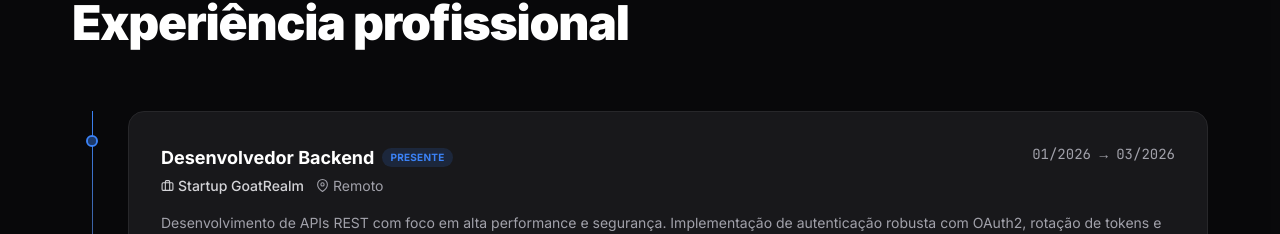
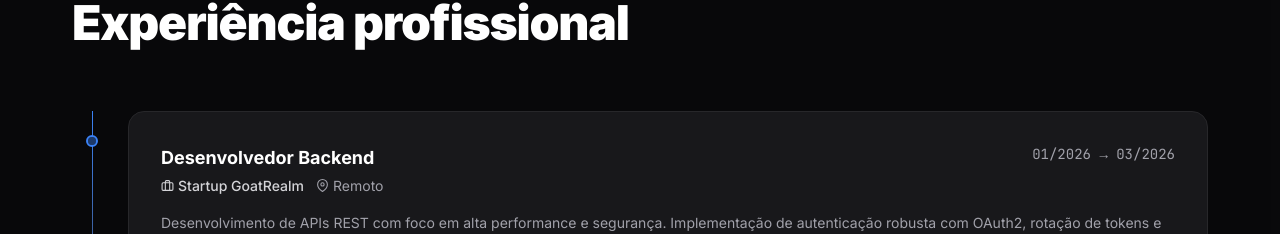
Before and after one commit to cardosoGu/Portfolio-CardosoBackEnd, a Next.js app: page / in a window 1280 px wide. Shown: the part 3578-3812 px from the top of the page. Built offline with nearby package versions, Linux system fonts and the light colour scheme.

Commit message:
Update experience

```diff
--- a/src/components/Experience.tsx
+++ b/src/components/Experience.tsx
@@ -99,11 +99,7 @@ export default function Experience() {
                         <h3 className="font-bold text-lg text-zinc-900 dark:text-white">
                           {lang === 'pt' ? exp.role_pt : exp.role_en}
                         </h3>
-                        {exp.current && (
-                          <span className="px-2 py-0.5 text-[10px] font-bold rounded-full bg-blue-500/15 text-blue-500 uppercase tracking-wide">
-                            {t('exp.present')}
-                          </span>
-                        )}
+
                       </div>
                       <div className="flex flex-wrap items-center gap-3 text-sm text-zinc-500 dark:text-zinc-400">
                         <span className="flex items-center gap-1 font-medium text-zinc-700 dark:text-zinc-300">
```
